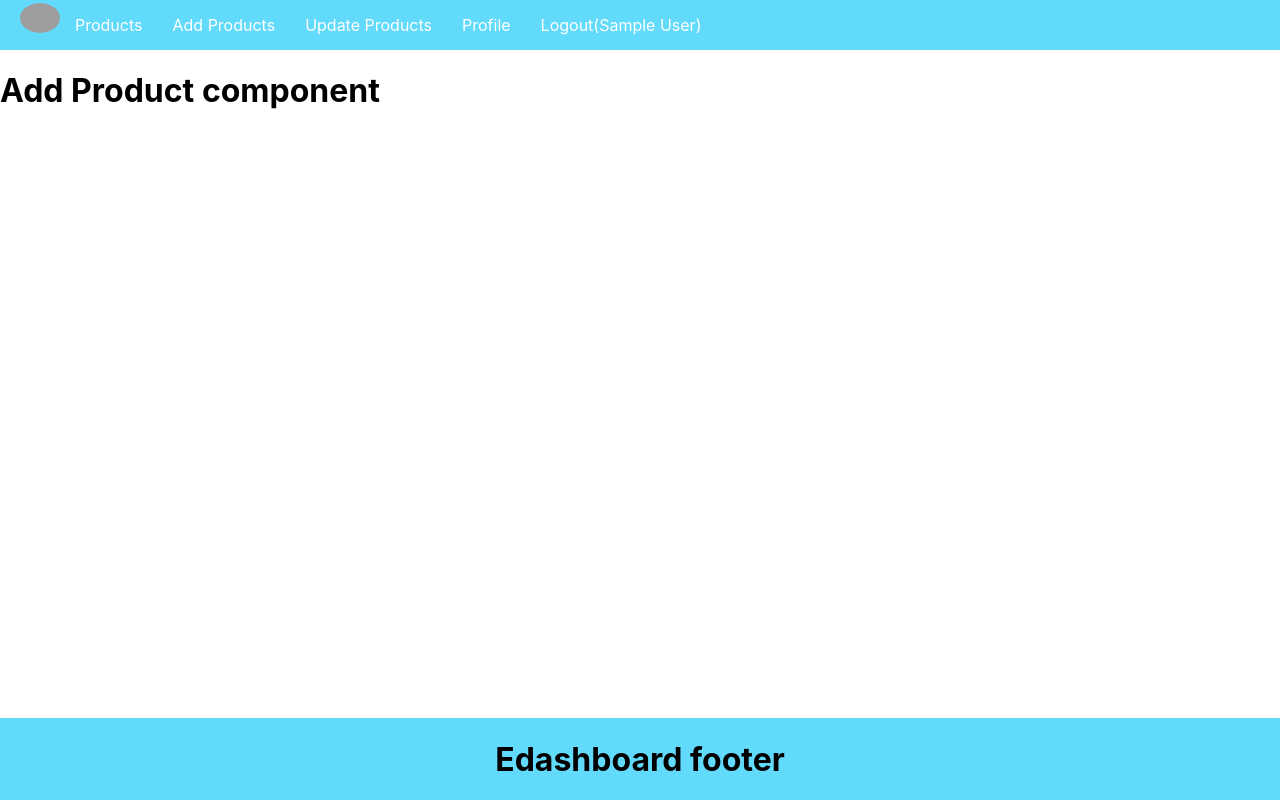
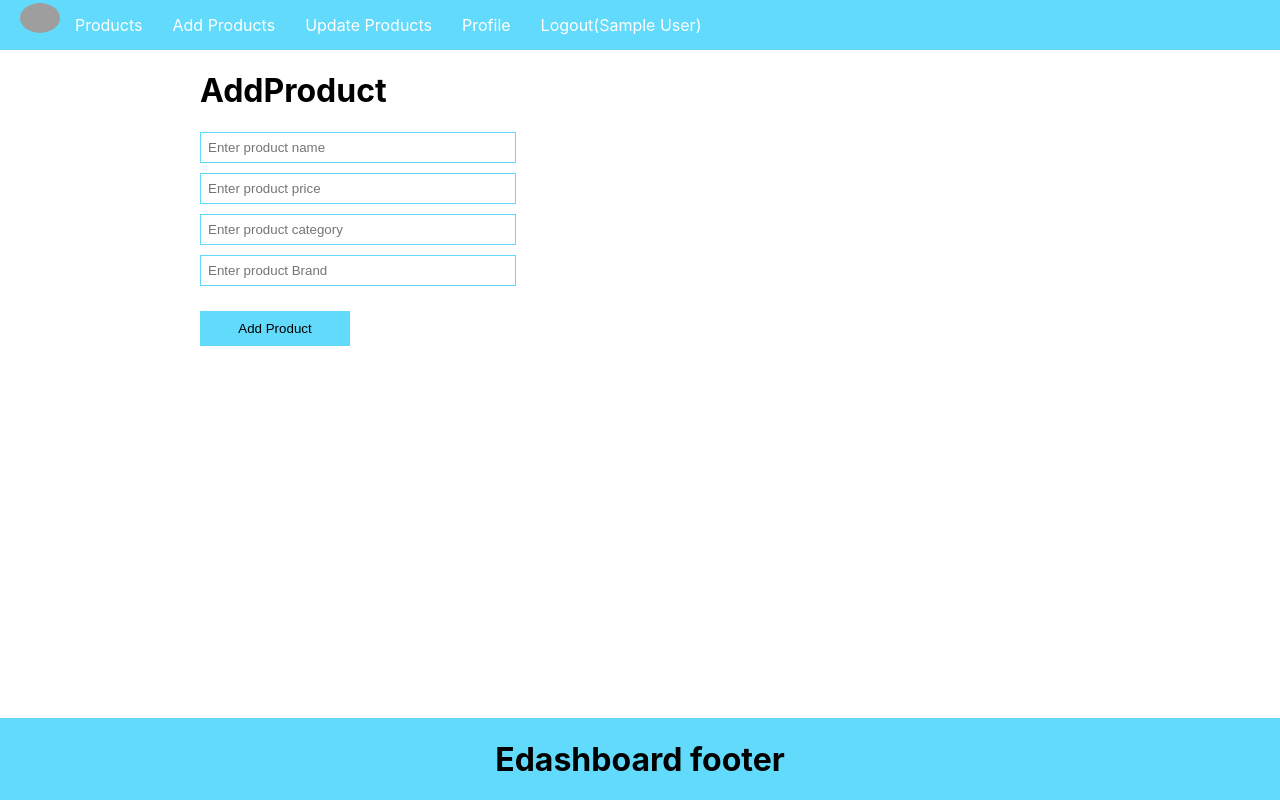
Before and after one commit to sahilmoktan/eDashboard, a React (Create React App) app in the folder front-end/: page /add in a window 1280 px wide. Built offline with nearby package versions, Linux system fonts and the light colour scheme; sample sign-in values are in the browser's storage; grey boxes are pictures that could not be loaded.

Commit message:
addproduct component, sign/login fetch code update

```diff
--- a/front-end/src/App.css
+++ b/front-end/src/App.css
@@ -27,7 +27,7 @@
   background-color: #61dafb;
 }
 
-.register{
+.register, .product{
   margin-left: 200px;
 }
 
--- a/front-end/src/App.js
+++ b/front-end/src/App.js
@@ -5,6 +5,7 @@ import { BrowserRouter, Route, Routes } from 'react-router-dom';
 import SignUp from './Components/SignUp';
 import PrivateComponent from './Components/PrivateComponent';
 import Login from './Components/Login';
+import AddProduct from './Components/AddProduct';
 
 function App() {
   return (
@@ -14,7 +15,7 @@ function App() {
       <Routes>
         <Route element ={<PrivateComponent/>}>
         <Route path="/" element={<h1>Product Listining component</h1>}/>
-        <Route path="/add" element={<h1> Add Product component</h1>}/>
+        <Route path="/add" element={<AddProduct/>}/>
         <Route path="/update" element={<h1>Update Product component</h1>}/>
         <Route path="/logout" element={<h1>Logout component</h1>}/>
         <Route path="/profile" element={<h1>Profile component</h1>}/>
--- /dev/null
+++ b/front-end/src/Components/AddProduct.js
@@ -0,0 +1,50 @@
+import React, {useState} from "react";
+
+function AddProduct() {
+  const [name, setName] = useState("");
+  const [price, setPrice] = useState("");
+  const [category, setcategory] = useState("");
+  const [company, setcompany] = useState("");
+  const addproduct=()=>{
+    console.warn(name,price,category,company)
+  }
+
+  return (
+    <div className="product">
+      <h1>AddProduct</h1>
+      <input
+        type="text"
+        placeholder="Enter product name"
+        className="inputBox"
+        value={name}
+        onChange={(e) => setName(e.target.value)}
+      />
+      <input
+        type="text"
+        placeholder="Enter product price"
+        className="inputBox"
+        value={price}
+        onChange={(e) => setPrice(e.target.value)}
+      />
+      <input
+        type="text"
+        placeholder="Enter product category"
+        className="inputBox"
+        value={category}
+        onChange={(e) => setcategory(e.target.value)}
+      />
+      <input
+        type="text"
+        placeholder="Enter product Brand"
+        className="inputBox"
+        value={company}
+        onChange={(e) => setcompany(e.target.value)}
+      />
+      <button onClick={addproduct} className="appbutton" type="button">
+        Add Product
+      </button>
+    </div>
+  );
+}
+
+export default AddProduct;
--- a/front-end/src/Components/Login.js
+++ b/front-end/src/Components/Login.js
@@ -16,7 +16,7 @@ function Login() {
     const handleLogin = async()=>{
         // console.log(email, password)
 
-        let result = await fetch("http://localhost:5000/login", {
+        let result = await fetch("http://localhost:5000/api/users/login", {
             method: 'post',
             body:JSON.stringify({email,password}),
             headers:{
--- a/front-end/src/Components/SignUp.js
+++ b/front-end/src/Components/SignUp.js
@@ -29,7 +29,7 @@ function SignUp() {
       headers: { "content-type": "application/json" },
       body: JSON.stringify({ name, email, password }),
     };
-    fetch("http://localhost:5000/register", result);
+    fetch("http://localhost:5000/api/users/register", result);
     if (result){
       // localStorage.setItem("user", JSON.stringify(result))
       navigate('/login')
@@ -62,7 +62,7 @@ function SignUp() {
         placeholder="Enter Password"
       />
       <button onClick={collectData} className="appbutton" type="button">
-      Sign Up
+      Register Me
       </button>
     </div>
   );
```
